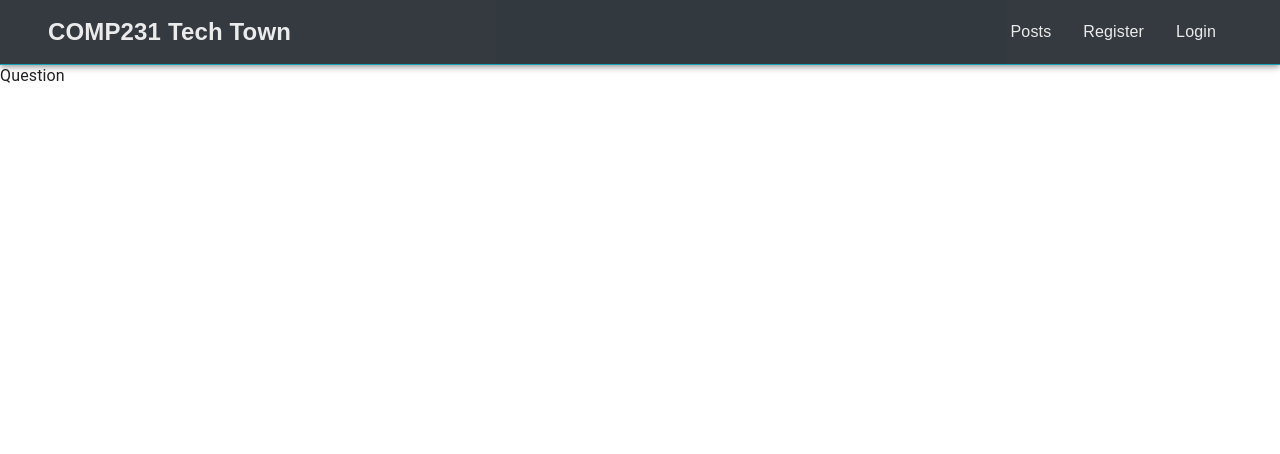
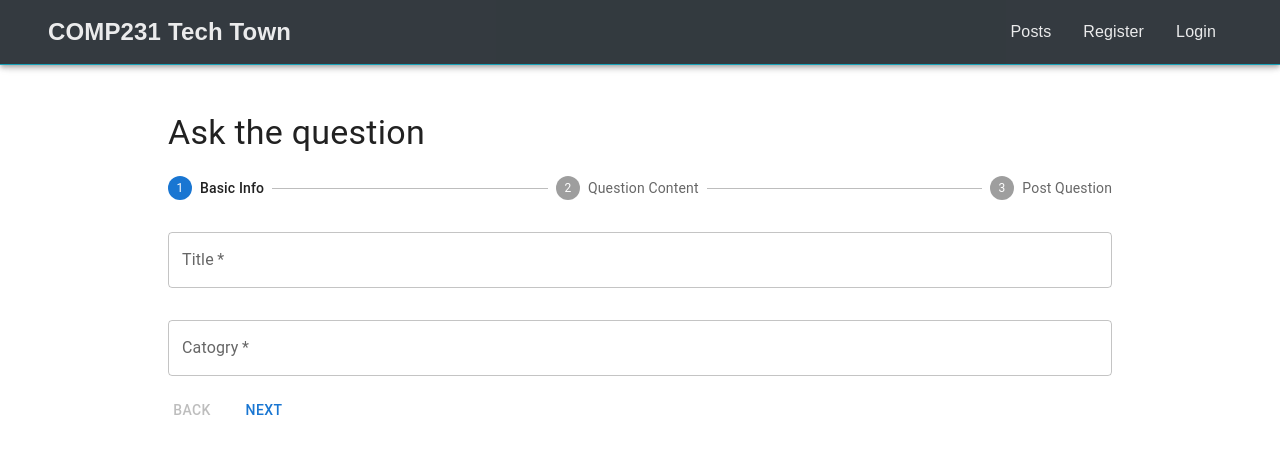
Before and after one commit to Zach-Xu/comp231_TechTown, a React (Create React App) app in the folder client/: page /question in a window 1280 px wide. Shown: the top 454 px of the page. Built offline with nearby package versions, Linux system fonts and the light colour scheme.

Commit message:
completed UI for creating a question

```diff
--- a/client/package.json
+++ b/client/package.json
@@ -17,7 +17,11 @@
     "react-router-dom": "^6.4.3",
     "react-scripts": "5.0.1",
     "react-toastify": "^9.1.1",
-    "web-vitals": "^2.1.4"
+    "web-vitals": "^2.1.4",
+    "draftjs-to-html": "^0.9.1",
+    "draft-js": "^0.11.7",
+    "html-to-draftjs": "^1.5.0",
+    "react-draft-wysiwyg": "^1.14.7"
   },
   "scripts": {
     "start": "react-scripts start",
--- a/client/src/components/miscellaneous/SideDrawer.js
+++ b/client/src/components/miscellaneous/SideDrawer.js
@@ -94,6 +94,13 @@ export default function SideDrawer({ open, handleDrawerClose }) {
                 component="nav"
                 aria-labelledby="nested-list-subheader"
             >
+                {/* Profile */}
+                <ListItemButton >
+                    <ListItemIcon>
+                        <AccountBoxIcon />
+                    </ListItemIcon>
+                    <ListItemText primary="Profile" />
+                </ListItemButton>
 
                 {/* Questions */}
                 <ListItemButton onClick={expandQuestions}>
@@ -124,14 +131,6 @@ export default function SideDrawer({ open, handleDrawerClose }) {
                         </ListItemButton>
                     </List>
                 </Collapse>
-                {/* Profile */}
-                <ListItemButton >
-                    <ListItemIcon>
-                        <AccountBoxIcon />
-                    </ListItemIcon>
-                    <ListItemText primary="Profile" />
-                </ListItemButton>
-
 
 
                 {/* Friends */}
--- /dev/null
+++ b/client/src/components/question/QuestionEditor.js
@@ -0,0 +1,48 @@
+import React, { useState, useEffect } from 'react'
+
+import { Editor } from "react-draft-wysiwyg";
+import { convertToRaw, ContentState, EditorState } from "draft-js";
+import draftToHtml from "draftjs-to-html";
+import htmlToDraft from "html-to-draftjs";
+import "react-draft-wysiwyg/dist/react-draft-wysiwyg.css";
+import { padding } from '@mui/system';
+
+export default function QuestionEditor(props) {
+    const [editorState, setEditorState] = useState();
+    const { content, setContent } = props
+    useEffect(() => {
+        const html = content;
+        if (html === undefined) return;
+        const contentBlock = htmlToDraft(html);
+        if (contentBlock) {
+            const contentState = ContentState.createFromBlockArray(
+                contentBlock.contentBlocks
+            );
+            const editorState = EditorState.createWithContent(contentState);
+            setEditorState(editorState);
+        }
+    }, [props]);
+
+    return (
+        <div>
+            <Editor
+                editorState={editorState}
+                toolbarClassName="toolbarClassName"
+                wrapperClassName="wrapperClassName"
+                editorClassName="editorClassName"
+                editorStyle={{
+                    marginTop: '20px',
+                    minHeight: '200px',
+                    border: '1px solid grey',
+                    padding: '5px 10px'
+                }}
+                onEditorStateChange={editorState => setEditorState(editorState)}
+                onBlur={() => {
+                    setContent(
+                        draftToHtml(convertToRaw(editorState.getCurrentContent()))
+                    );
+                }}
+            />
+        </div>
+    );
+}
--- a/client/src/context/GlobalProvider.js
+++ b/client/src/context/GlobalProvider.js
@@ -16,7 +16,7 @@ export default function GlobalProvider({ children }) {
         try {
             const { data } = await axios.get(`${baseURL}/api/users/tokenuser`, config)
             setUser(data)
-            navigate('/posts')
+            navigate('/questions    ')
         } catch (error) {
             setUser()
         }
--- a/client/src/pages/Question/Question.js
+++ b/client/src/pages/Question/Question.js
@@ -1,7 +1,109 @@
-import React from 'react'
+import React, { useState } from 'react'
+import Box from '@mui/material/Box';
+import Stepper from '@mui/material/Stepper';
+import Step from '@mui/material/Step';
+import StepLabel from '@mui/material/StepLabel';
+import Button from '@mui/material/Button';
+import Typography from '@mui/material/Typography';
+import TextField from '@mui/material/TextField';
+import { GlobalState } from '../../context/GlobalProvider'
+import QuestionEditor from '../../components/question/QuestionEditor';
+
+
+const steps = ['Basic Info', 'Question Content', 'Post Question'];
 
 export default function Question() {
+
+    const { user } = GlobalState()
+
+    const [activeStep, setActiveStep] = useState(0);
+
+    const handleNext = () => {
+        setActiveStep((prevActiveStep) => prevActiveStep + 1);
+    };
+
+    const handleBack = () => {
+        setActiveStep((prevActiveStep) => prevActiveStep - 1);
+    };
+
+    const setContent = (content) => {
+        setQuestion({
+            ...question,
+            content
+        })
+    }
+
+    const [question, setQuestion] = useState({
+        user: user?._id,
+        title: '',
+        content: '',
+        category: ''
+    })
+
+
     return (
-        <div>Question</div>
-    )
+        <Box sx={{ width: '100%', p: '2rem 10rem' }}>
+            <Typography variant="h4" sx={{ m: '1rem 0.5rem', mb: '1.4rem' }}>Ask the question</Typography>
+            <Stepper activeStep={activeStep}>
+                {steps.map((label) => {
+                    const stepProps = {};
+                    const labelProps = {};
+                    return (
+                        <Step key={label} {...stepProps}>
+                            <StepLabel {...labelProps}>{label}</StepLabel>
+                        </Step>
+                    );
+                })}
+            </Stepper>
+
+            {/* Step 1 */}
+            <Box component="form" sx={{ display: activeStep === 0 ? 'flex' : 'none', flexDirection: 'column' }} >
+                <TextField
+                    type='text'
+                    required
+                    label="Title"
+                    sx={{ m: '2rem 0.5rem 0' }}
+                    value={question.title}
+                    onChange={e => { setQuestion({ ...question, title: e.target.value }) }}
+                />
+                <TextField
+                    type='text'
+                    required
+                    label="Catogry"
+                    sx={{ m: '2rem 0.5rem 0' }}
+                    value={question.category}
+                    onChange={e => { setQuestion({ ...question, category: e.target.value }) }}
+                />
+            </Box>
+
+            {/* Step 2 */}
+            <Box sx={{ mt: '2rem', display: activeStep === 1 ? 'flex' : 'none', flexDirection: 'column' }}>
+                <QuestionEditor setContent={setContent} />
+            </Box>
+
+            <React.Fragment>
+                <Box sx={{
+                    display: 'flex',
+                    flexDirection: 'row',
+                    pt: 2,
+                    mt: activeStep === steps.length - 1 ? '20px' : '0'
+                }}>
+
+                    <Button
+                        color="inherit"
+                        disabled={activeStep === 0}
+                        onClick={handleBack}
+                        sx={{ mr: 1 }}
+                    >
+                        Back
+                    </Button>
+
+                    <Button onClick={handleNext}>
+                        {activeStep === steps.length - 1 ? 'Post' : 'Next'}
+                    </Button>
+                </Box>
+            </React.Fragment>
+
+        </Box>
+    );
 }
```
Also changed, not shown: client/src/components/miscellaneous/MyStepper.js (added, +7 -0 lines), client/src/pages/Question/Draft.js (added, +7 -0 lines), 1 other file (tests, documents, lock files or other folders).
